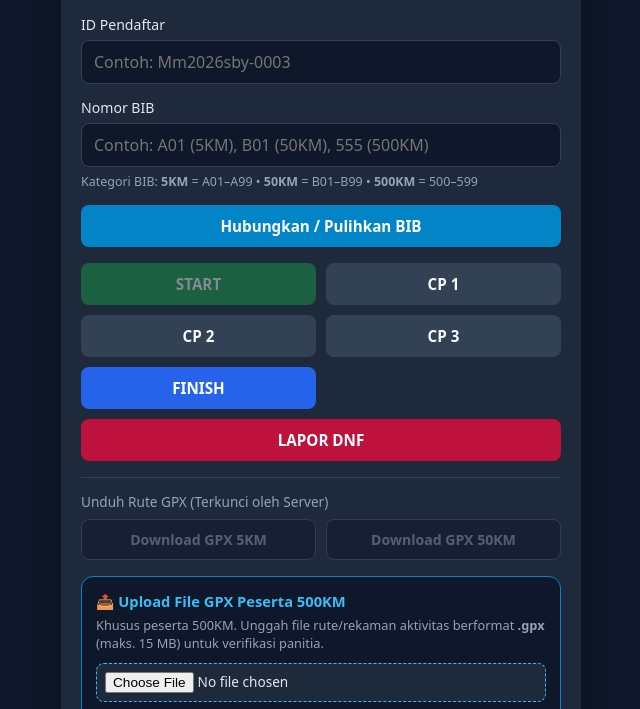
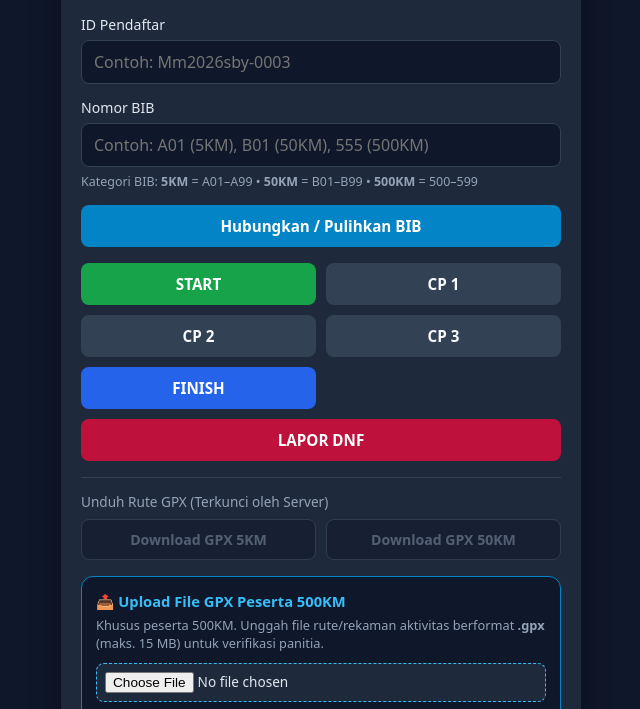
Before and after one commit to pendaftaran5500-source/absensi-Mangewumangatus-2026-surabaya, a plain HTML site: page index.html in a window 1280 px wide. Shown: the part 91-800 px from the top of the page, without its empty margins (319-959 px from the left). Drawn offline with Linux system fonts and the light colour scheme; no server answers.

Commit message:
Update index.html

```diff
--- a/index.html
+++ b/index.html
@@ -254,7 +254,7 @@
     // Jadwal resmi Hari H (WIB +07:00)
     const EVENT_START_DATE = new Date("2026-12-26T05:00:00+07:00");
     // Ubah ke false saat sudah siap untuk Hari H asli
-    const TEST_ALLOW_START_BEFORE_EVENT = false;
+    const TEST_ALLOW_START_BEFORE_EVENT = true;
 
     // Cross-check GPS: set true untuk mewajibkan peserta berada dalam radius tiap titik
     const GPS_CHECK_ENABLED = true;
```
